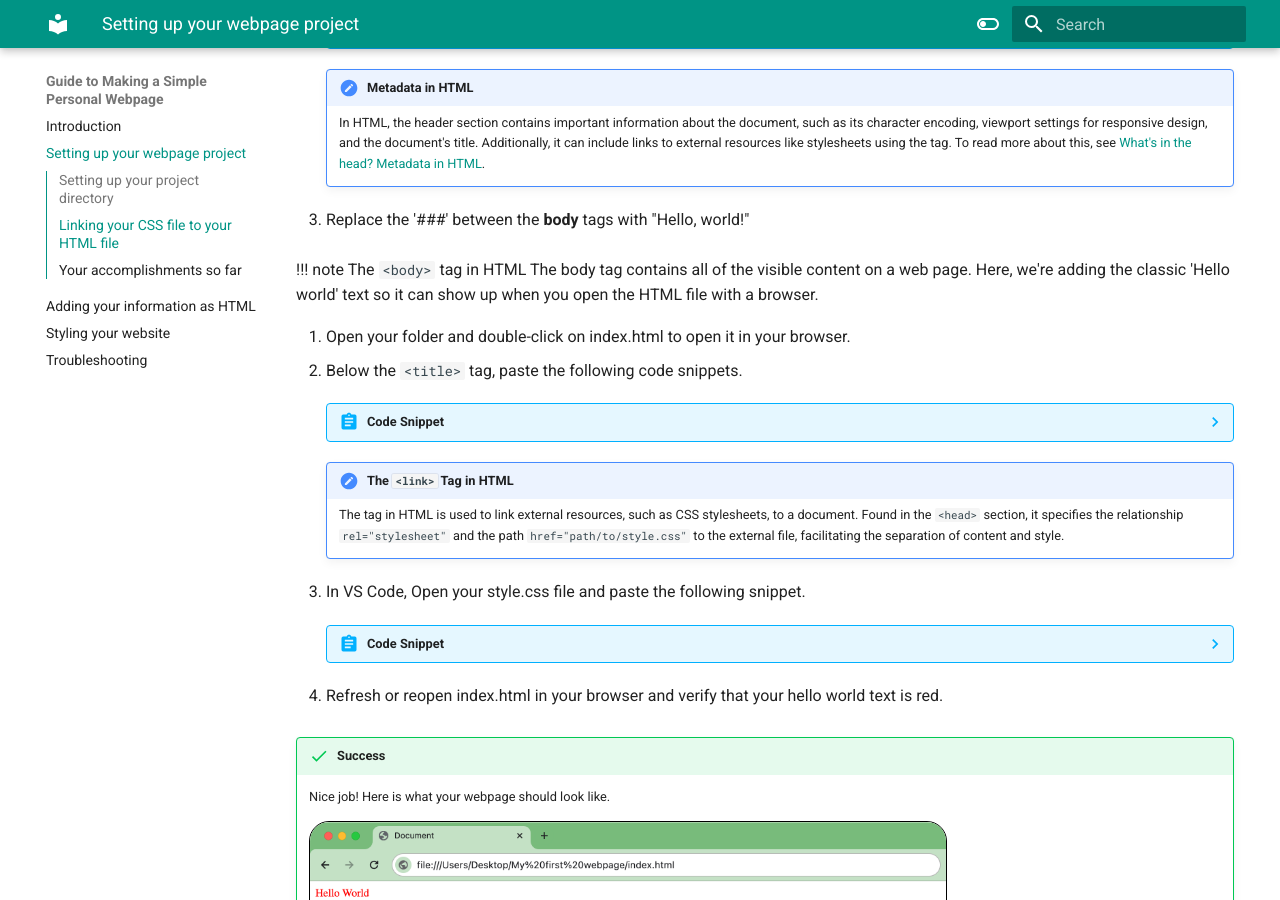
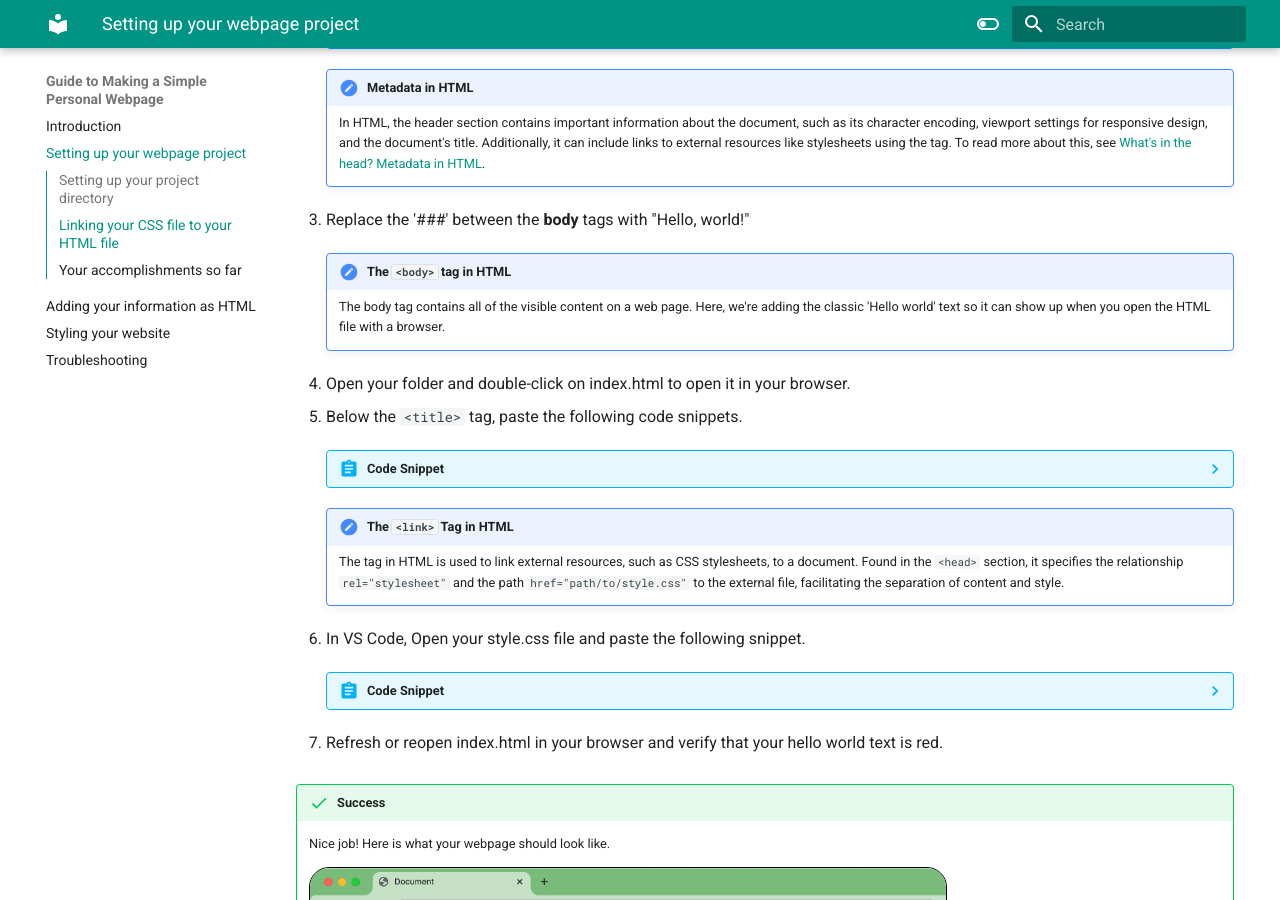
Before and after one commit to jasper-th-wang/Basic_Webpage_Guide, an MkDocs documentation site: the page built from docs/task1.md, in a window 1280 px wide and 900 px high, scrolled down 3279 px. Built offline with MkDocs 1.6.1 and Material for MkDocs 9.7.7, drawn with Linux system fonts in a browser that asks for light colours.

Commit message:
edit bug

```diff
--- a/docs/task1.md
+++ b/docs/task1.md
@@ -68,8 +68,8 @@ Now, let's link your CSS file to your HTML file and write some CSS code to style
 
 3. Replace the '###' between the **body** tags with "Hello, world!"
 
-!!! note The `<body>` tag in HTML
-    The body tag contains all of the visible content on a web page. Here, we're adding the classic 'Hello world' text so it can show up when you open the HTML file with a browser.
+    !!! note "The `<body>` tag in HTML"
+        The body tag contains all of the visible content on a web page. Here, we're adding the classic 'Hello world' text so it can show up when you open the HTML file with a browser.
 
 
 4. Open your folder and double-click on index.html to open it in your browser.
```
Also changed, not shown: docs/stylesheets/extra.css (+32 -0 lines).
